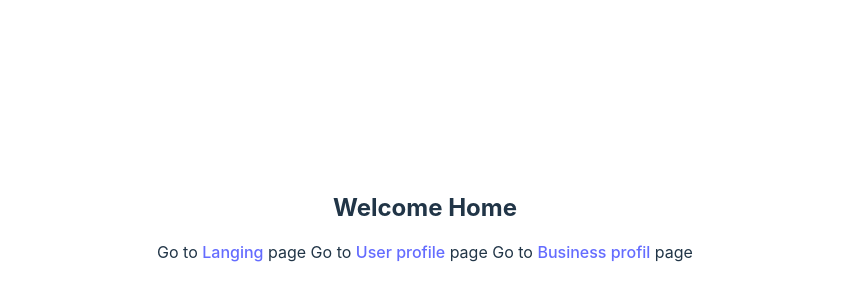
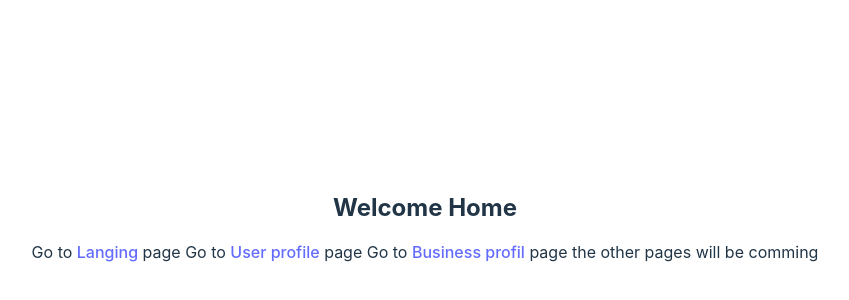
Before and after one commit to Ally4/lift-me-up-front, a React (Vite) app: page / in a window 1280 px wide. Shown: the part 180-480 px from the top of the page, without its empty margins (215-1064 px from the left). Built offline with nearby package versions, Linux system fonts and the light colour scheme.

Commit message:
the clarification

```diff
--- a/src/components/Home.jsx
+++ b/src/components/Home.jsx
@@ -7,6 +7,7 @@ function Home() {
     Go to <Link to="/landing" >Langing</Link> page
     Go to <Link to="/user-profil" >User profile</Link> page
     Go to <Link to="/business-profil" >Business profil</Link> page
+    the other pages will be comming
     </div>
   )
 }
```
